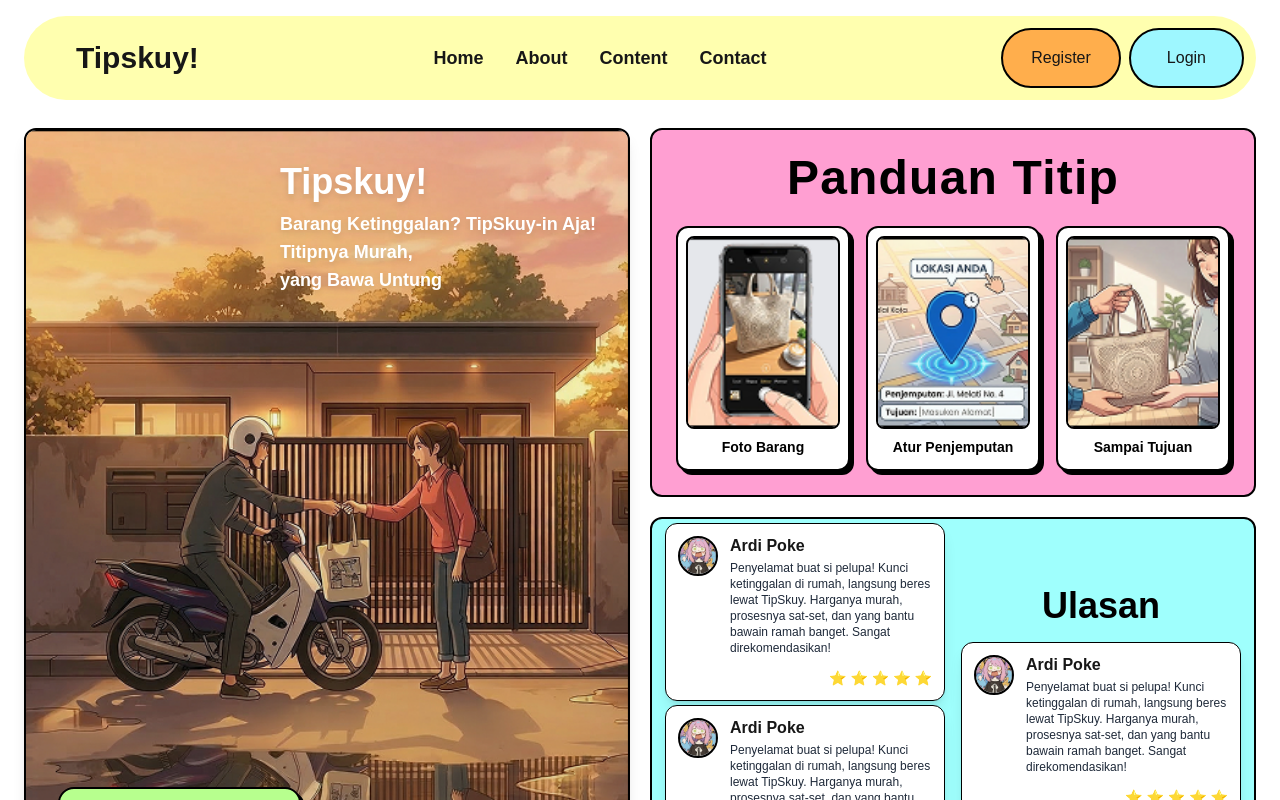
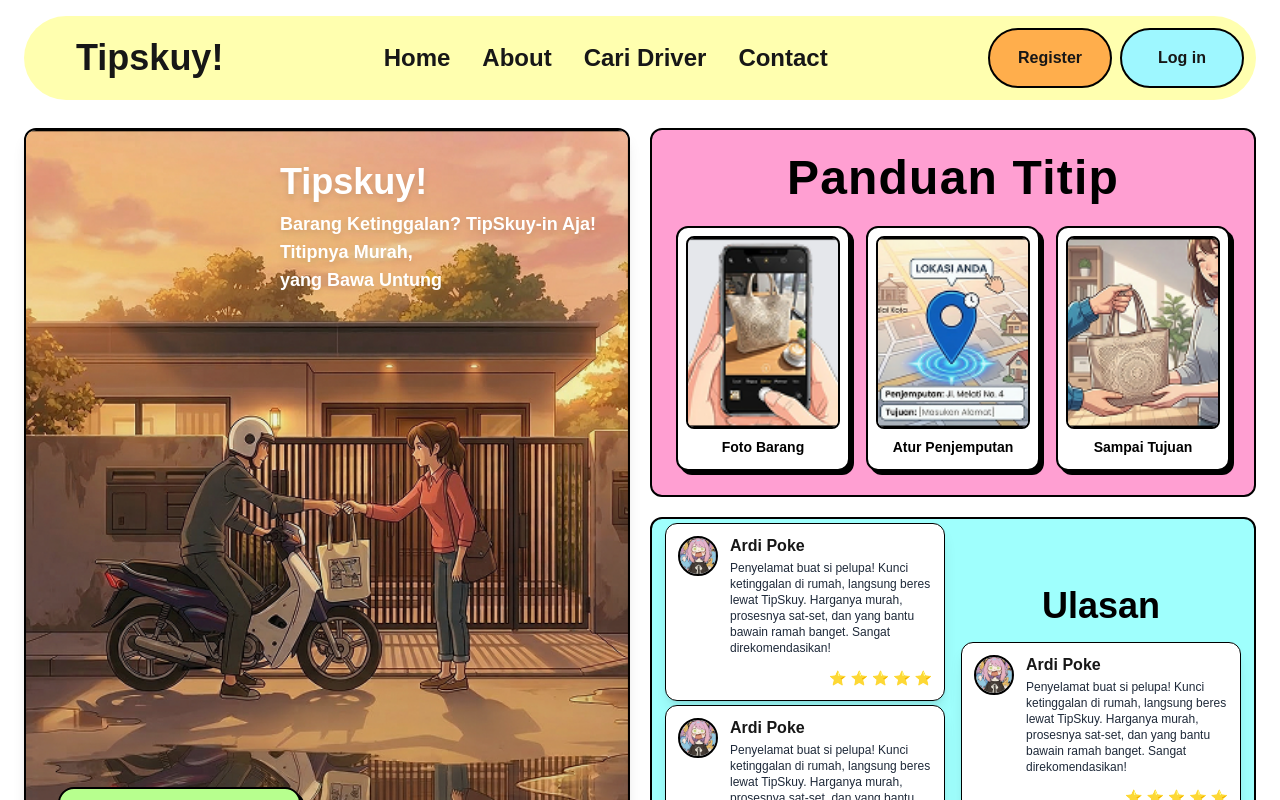
Before and after one commit to mervinfa/tipskuy-, a Next.js app: page / in a window 1280 px wide. Shown: the top 800 px of the page. Built offline with nearby package versions, Linux system fonts and the light colour scheme.

Commit message:
fix : navbar system

```diff
--- /dev/null
+++ b/app/caridriver/page.jsx
@@ -0,0 +1,15 @@
+import Image from 'next/image'
+
+export default function Auth() {
+    return (
+        <main className="flex items-center p-5 gap-3">
+            <Image
+                src="/midlogo.png"
+                alt="Logo"
+                width={50}
+                height={30}
+            />
+            <h1 className="text-xl font-bold p-1">Login</h1>
+        </main>
+    )
+}
--- a/app/page.jsx
+++ b/app/page.jsx
@@ -9,7 +9,7 @@ import ContactUs from "@/components/home/ContactUs"
 
 export default function Home() {
   return (
-    <div id="main-page" className="min-h-screen bg-white flex flex-col overflow-x-hidden">
+    <div id="main-page" className="min-h-screen bg-white flex flex-col overflow-x-hidden scroll-smooth">
 
       <main className="flex-1 w-full max-w-7xl mx-auto p-4 md:p-6 flex flex-col gap-1">
         <Navbar/>
@@ -21,12 +21,18 @@ export default function Home() {
             <CardReview/>
           </div>
         </div>
+
         <div className="">
           <CardAbout />
         </div>
 
-          <CardAboutInfo />
+        <div id="about" className="scroll-mt-28 md:scroll-mt-16">
+            <CardAboutInfo />
+        </div>
+
+        <div id="contact" className="scroll-mt-28 md:scroll-mt-32">
           <ContactUs />
+        </div>
 
       </main>
 
--- a/components/Navbar.jsx
+++ b/components/Navbar.jsx
@@ -4,28 +4,29 @@ export default function Navbar(){
 
     const menuList = [
         { name: "Home", path: "/"},
-        { name: "About", path: "/"},
-        { name: "Content", path: "/"},
-        { name: "Contact", path: "/"}
+        { name: "About", path: "#about"},
+        { name: "Cari Driver", path: "/caridriver"},
+        { name: "Contact", path: "#contact"}
     ];
 
     return (
         <header className="fixed top-4 left-4 right-4 md:left-6 md:right-6 z-50">
             <div className="bg-[#FFFFAF] rounded-full p-3 flex items-center justify-between">
-                <h1 className="font-bold text-3xl pl-10">Tipskuy!</h1>
+                <h1 className="font-extrabold text-4xl pl-10">Tipskuy!</h1>
 
-                <div className="flex flex gap-8 font-bold text-lg">
+                <div className="flex flex gap-8 font-extrabold text-2xl">
                     {menuList.map((item, index) => (
-                        <a
+                        <Link
                         href={item.path}
                         key={index}
+                        className="hover:text-[#FFAE4C] transition-colors"
                         >
                             {item.name}
-                        </a>
+                        </Link>
                     ))}
                 </div>
 
-                <div className="flex gap-2">
+                <div className="flex gap-2 font-bold">
                     <Link href="/auth/register">
                         <button className="bg-[#FFAE4C] hover:bg-[#FF9B51] px-7 py-4 rounded-full border-2 border-black">
                             Register
@@ -34,7 +35,7 @@ export default function Navbar(){
 
                     <Link href="/auth/login">
                         <button className="bg-[#9EF7FF] hover:bg-[#5A7ACD] px-9 py-4 rounded-full border-2 border-black">
-                            Login
+                            Log in
                         </button>
                     </Link>
                 </div>
--- a/components/home/ContactUs.jsx
+++ b/components/home/ContactUs.jsx
@@ -1,10 +1,9 @@
 import React from 'react';
-import { Youtube, Facebook, Music, MessageCircle } from 'lucide-react';
 import { FaWhatsapp, FaTiktok, FaFacebook, FaYoutube } from "react-icons/fa";
 
 const ContactUs = () => {
   return (
-    <div className="w-screen relative left-1/2 right-1/2 -ml-[50vw] -mr-[50vw] bg-[#FFEBEB] border-y-2 border-[#00A3FF] py-16 flex justify-center mt-10">
+    <div className="w-screen relative left-1/2 right-1/2 -ml-[50vw] -mr-[50vw] bg-[#FFEBEB] border-y-2 border-[#00A3FF] py-16 flex justify-center mt-18">
       <div className="w-full max-w-6xl flex flex-col items-center">
         <h2 className="font-extrabold text-4xl mb-12 text-black">
           Contact Us
```
